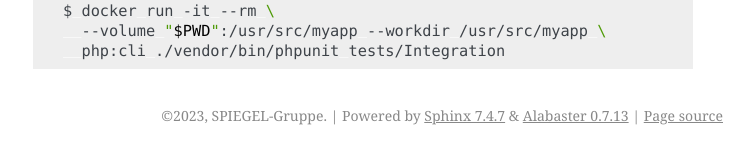
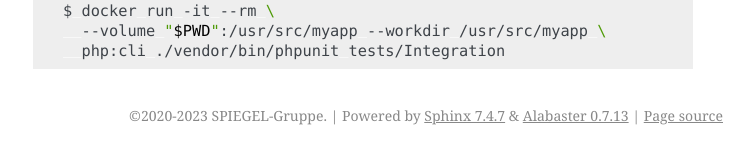
Before and after one commit to DerSpiegel/ww_assets_php_client, a Sphinx documentation site: the page built from docs/tests.rst, in a window 1280 px wide. Shown: the part 1357-1509 px from the top of the page, without its empty margins (387-1141 px from the left). Built offline with Sphinx 7.4.7, drawn with Linux system fonts in a browser that asks for light colours.

Commit message:
Unify copyright notices

```diff
--- a/docs/conf.py
+++ b/docs/conf.py
@@ -7,7 +7,7 @@
 # https://www.sphinx-doc.org/en/master/usage/configuration.html#project-information
 
 project = 'Assets Client'
-copyright = '2023, SPIEGEL-Gruppe'
+copyright = '2020-2023 SPIEGEL-Gruppe'
 author = 'Tim Strehle'
 release = '3.9.0'
 
```
Also changed, not shown: 1 other file.
